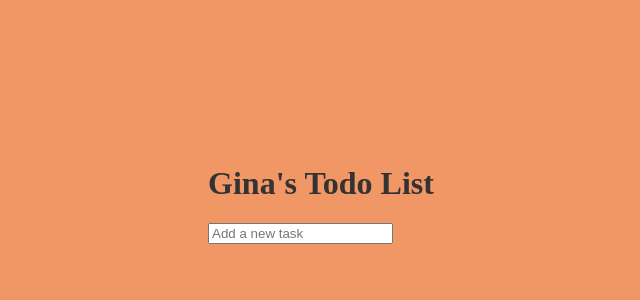
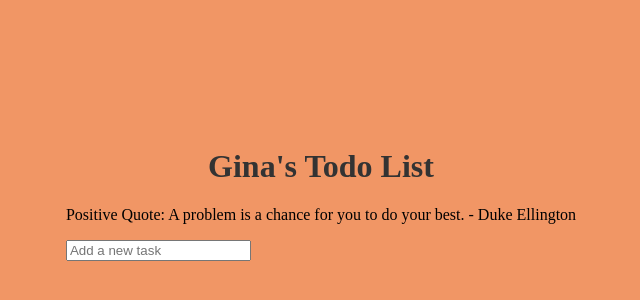
Before and after one commit to Geebee-create/todo-app, a React (Create React App) app: page / in a window 1280 px wide. Shown: the part 206-506 px from the top of the page, without its empty margins (319-959 px from the left). Built offline with nearby package versions, Linux system fonts and the light colour scheme.

Commit message:
more added
quote.js now incorporated into the App.js file. I need to finish adding in the image.

```diff
--- a/package.json
+++ b/package.json
@@ -1,4 +1,5 @@
 {
+  "homepage": "https://Geebee-create.github.io/todo-app/",
   "name": "todo-app",
   "version": "0.1.0",
   "private": true,
@@ -6,12 +7,15 @@
     "@testing-library/jest-dom": "^5.17.0",
     "@testing-library/react": "^13.4.0",
     "@testing-library/user-event": "^13.5.0",
+    "gh-pages": "^6.1.1",
     "react": "^18.2.0",
     "react-dom": "^18.2.0",
     "react-scripts": "5.0.1",
     "web-vitals": "^2.1.4"
   },
   "scripts": {
+    "predeploy": "npm run build",
+    "deploy": "gh-pages -d build",
     "start": "react-scripts start",
     "build": "react-scripts build",
     "test": "react-scripts test",
--- a/src/App.js
+++ b/src/App.js
@@ -1,5 +1,9 @@
-import React, { useState } from 'react';
+import React, { useState, useEffect } from 'react';
+// useEffect is also part of the react library so I need to import it for it to work.
 import TodoList from './TodoList';
+import getRandomQuote from './quote'; // Import getRandomQuote function
+// import Sashimage from './Sashimage';
+
 
 // meaning of parameter in programming.
 // In programming, a parameter (or formal parameter) is a variable that is used in a function or method definition
@@ -11,6 +15,18 @@ function App() {
   // below creates an array that will hold the list of tasks for the todo list.
   // The variable is tasks. The useState hook is used.
   const [tasks, setTasks] = useState([]);
+  const [randomQuote, setRandomQuote] = useState('');
+
+
+
+
+  // The useEffect hook is a part of React and is used for handling side effects in functional components. Side effects can include data fetching, subscriptions, manually changing the DOM, etc.
+  // Inside the useEffect, there is a callback function. This function contains the code that will be executed when the component mounts
+  // (and in some other scenarios, depending on the dependencies array).
+  useEffect(() => {
+    setRandomQuote(getRandomQuote());
+  }, []);
+
 
   // defines the function addTask which allows for tasks to be added to the list.
   // The new task object included an ID. Completed is initially set to false.
@@ -43,6 +59,9 @@ function App() {
     <div>
       <h1>Gina's Todo List</h1>
       <TodoList tasks={tasks} onToggleCompletion={toggleTaskCompletion} onDeleteTask={deleteTask} />
+      <div>
+        <p>Positive Quote: {randomQuote}</p>
+      </div>
       <input
         type="text"
         placeholder="Add a new task"
@@ -52,4 +71,9 @@ function App() {
   );
 }
 
+
+
 export default App;
+
+// i want to finish adding in an image as I did it wrong before...
+/* <Sashimage imageSrc={require('./src/mapup.JPG')} altText="pup" /> */
--- /dev/null
+++ b/src/Sashimage.js
@@ -0,0 +1,11 @@
+import React from 'react';
+
+const Sashimage = (props) => {
+  return (
+    <div className="Sashimage">
+      <img src={props.imageSrc} alt={props.altText} />
+    </div>
+  );
+}
+
+export default Sashimage;
--- a/src/my.css
+++ b/src/my.css
@@ -25,3 +25,11 @@ body {
   button:hover {
     background-color: #66be6a;
   }
+
+  .Sashimage img {
+    text-align: center;
+      max-width: 50%;
+      height: auto;
+      border-radius: 12px;
+      border: 2px rgb(35, 18, 58);
+  }
--- a/src/quote.js
+++ b/src/quote.js
@@ -17,7 +17,12 @@ const positiveQuotes = [
     "Take the time to enjoy the little things, for one day you may look back and realize they were the big things. - Robert Brault",
     "You may not control all the events that happen to you, but you can decide not to be reduced by them. - Maya Angelou",
     "It always seems impossible until it's done. - Nelson Mandela",
-    "A person who never made a mistake never tried anything new. - Albert Einstein"
+    "A person who never made a mistake never tried anything new. - Albert Einstein",
+    "If you want the rainbow, you have to put up with the rain. - Dolly Parton",
+    "“Don't compare your beginning to someone else's middle. - Jon Acuff",
+    "Failure is an important part of your growth and developing resilience. Don't be afraid to fail. - Michelle Obama",
+    "Look at the sky; remind yourself of the cosmos. Seek vastness at every opportunity in order to see the smallness of yourself. - Matt Haig"
+
 ];
 
   function getRandomQuote() {
```
Also changed, not shown: src/mapup.JPG (added), 1 other file (tests, documents, lock files or other folders).
